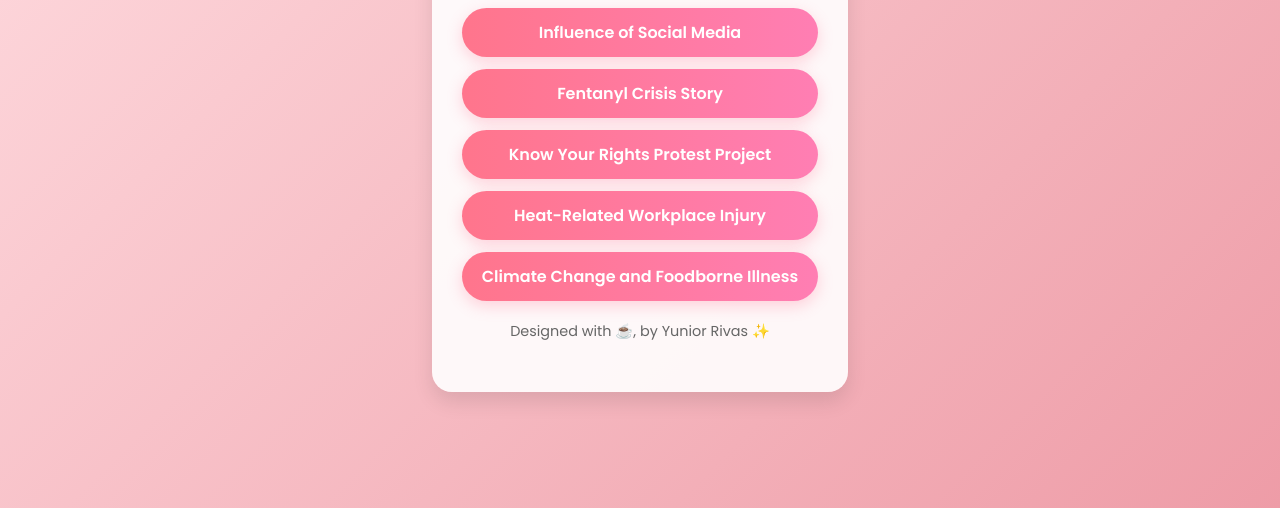
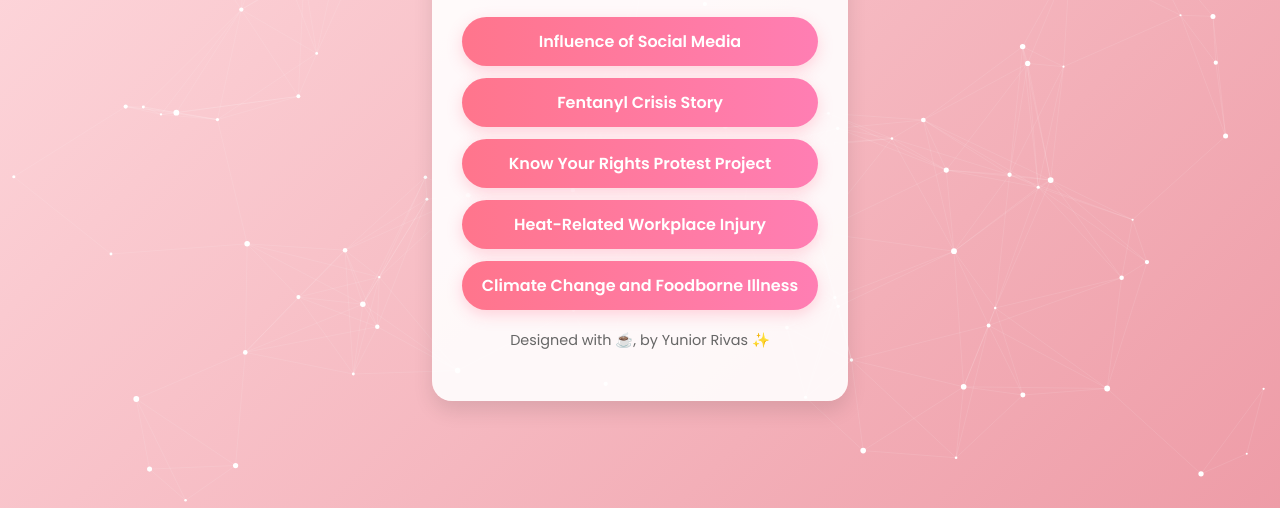
Before and after one commit to YuniorRivas/YuniorPortfolio, a plain HTML site: page index.html in a window 1280 px wide. Shown: the part 292-800 px from the top of the page. Drawn offline with Linux system fonts and the light colour scheme.

Commit message:
Update index.html

```diff
--- a/index.html
+++ b/index.html
@@ -1,8 +1,8 @@
 <!DOCTYPE html>
 <html lang="en">
 <head>
-    <meta charset="UTF-8">
-    <meta name="viewport" content="width=device-width, initial-scale=1.0">
+  <meta charset="UTF-8" />
+  <meta name="viewport" content="width=device-width, initial-scale=1.0" />
   <title>Yunior Rivas Data Journalism Projects</title>
   <style>
     @import url('https://fonts.googleapis.com/css2?family=Poppins:wght@300;400;600&display=swap');
@@ -22,6 +22,16 @@
       overflow: hidden;
     }
 
+    /* Fullscreen canvas for the animated background */
+    #bgCanvas {
+      position: fixed;
+      top: 0;
+      left: 0;
+      width: 100%;
+      height: 100%;
+      z-index: -1;
+    }
+
     .container {
       background: rgba(255, 255, 255, 0.9);
       padding: 30px;
@@ -32,7 +42,7 @@
     }
 
     h1 {
-            font-size: 2.5em;
+      font-size: 3em;
       font-weight: 600;
       margin-bottom: 5px;
       color: #333;
@@ -88,6 +98,8 @@
   </style>
 </head>
 <body>
+  <!-- Animated background canvas -->
+  <canvas id="bgCanvas"></canvas>
 
   <div class="container">
     <h1>Yunior Rivas</h1>
@@ -104,5 +116,98 @@
     <p class="footer">Designed with ☕, by Yunior Rivas ✨</p>
   </div>
 
+  <script>
+    const canvas = document.getElementById('bgCanvas');
+    const ctx = canvas.getContext('2d');
+
+    // Set canvas to full window size
+    canvas.width = window.innerWidth;
+    canvas.height = window.innerHeight;
+
+    let particlesArray = [];
+    const numParticles = 100;
+
+    // Particle class definition
+    class Particle {
+      constructor(x, y, directionX, directionY, size, color) {
+        this.x = x;
+        this.y = y;
+        this.directionX = directionX;
+        this.directionY = directionY;
+        this.size = size;
+        this.color = color;
+      }
+
+      draw() {
+        ctx.beginPath();
+        ctx.arc(this.x, this.y, this.size, 0, Math.PI * 2, false);
+        ctx.fillStyle = this.color;
+        ctx.fill();
+      }
+
+      update() {
+        // Reverse direction on edge collision
+        if (this.x + this.size > canvas.width || this.x - this.size < 0) {
+          this.directionX = -this.directionX;
+        }
+        if (this.y + this.size > canvas.height || this.y - this.size < 0) {
+          this.directionY = -this.directionY;
+        }
+        this.x += this.directionX;
+        this.y += this.directionY;
+        this.draw();
+      }
+    }
+
+    // Initialize particles
+    function init() {
+      particlesArray = [];
+      for (let i = 0; i < numParticles; i++) {
+        const size = Math.random() * 2 + 1;
+        const x = Math.random() * (canvas.width - size * 2) + size;
+        const y = Math.random() * (canvas.height - size * 2) + size;
+        const directionX = (Math.random() * 0.8) - 0.2;
+        const directionY = (Math.random() * 0.8) - 0.2;
+        const color = 'rgba(255, 255, 255, 1)';
+        particlesArray.push(new Particle(x, y, directionX, directionY, size, color));
+      }
+    }
+
+    // Animation loop
+    function animate() {
+      requestAnimationFrame(animate);
+      ctx.clearRect(0, 0, canvas.width, canvas.height);
+      particlesArray.forEach(particle => particle.update());
+      connectParticles();
+    }
+
+    // Connect nearby particles with lines
+    function connectParticles() {
+      for (let a = 0; a < particlesArray.length; a++) {
+        for (let b = a; b < particlesArray.length; b++) {
+          const dx = particlesArray[a].x - particlesArray[b].x;
+          const dy = particlesArray[a].y - particlesArray[b].y;
+          const distance = dx * dx + dy * dy;
+          if (distance < (canvas.width / 7) * (canvas.height / 7)) {
+            ctx.strokeStyle = 'rgba(255, 255, 255, 0.1)';
+            ctx.lineWidth = 1;
+            ctx.beginPath();
+            ctx.moveTo(particlesArray[a].x, particlesArray[a].y);
+            ctx.lineTo(particlesArray[b].x, particlesArray[b].y);
+            ctx.stroke();
+          }
+        }
+      }
+    }
+
+    window.addEventListener('resize', () => {
+      canvas.width = window.innerWidth;
+      canvas.height = window.innerHeight;
+      init();
+    });
+
+    init();
+    animate();
+  </script>
 </body>
 </html>
```
Lines whose indentation alone changed are shown as unchanged.
